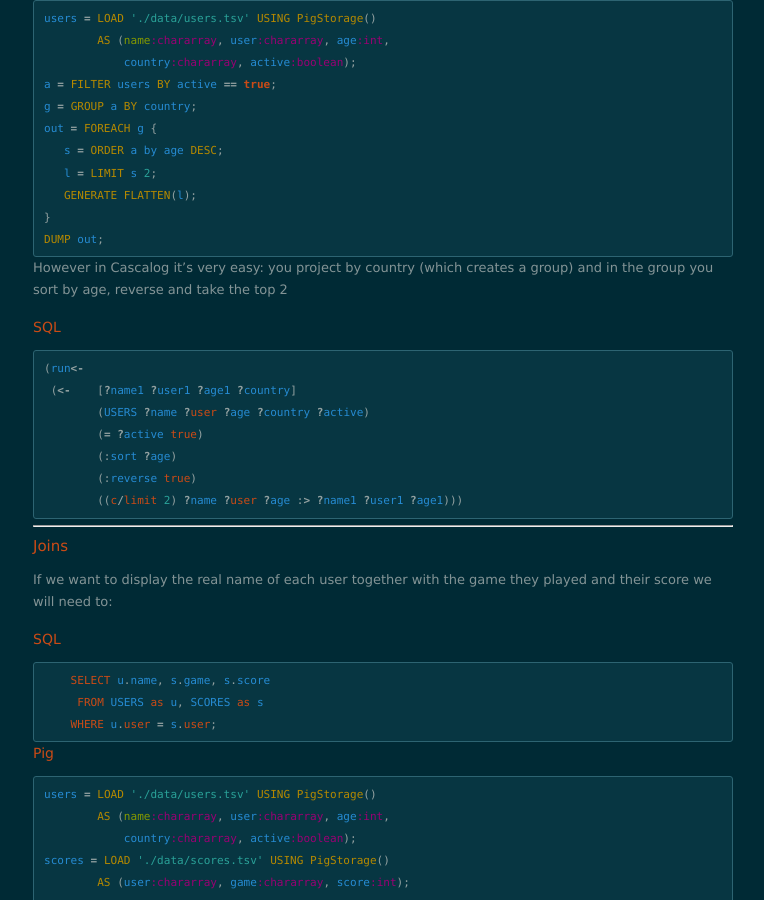
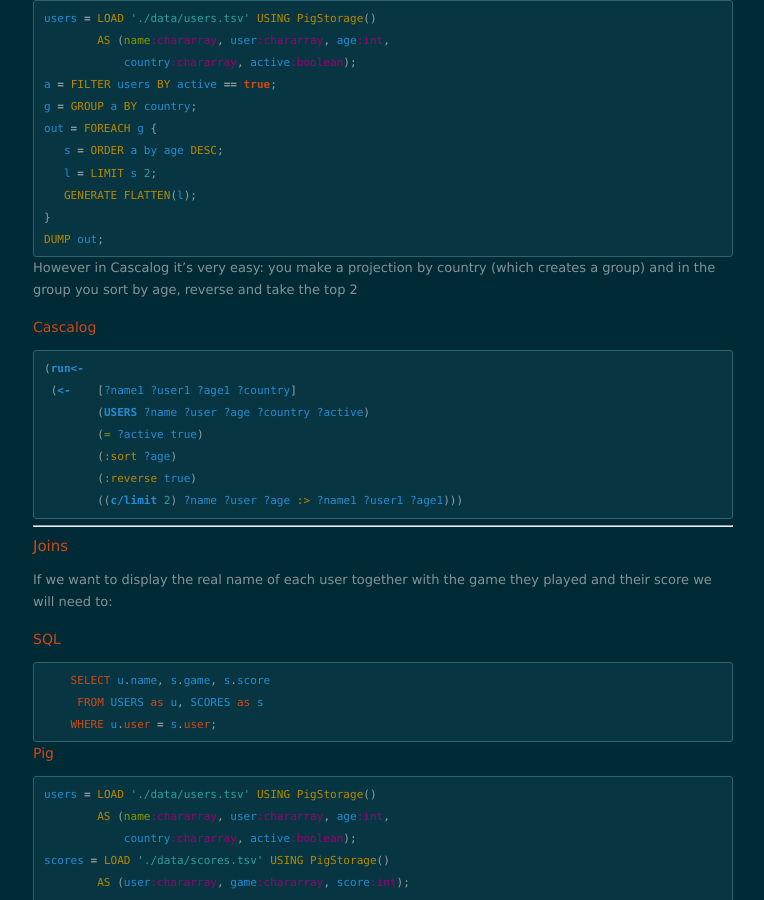
Before and after one commit to BrunoBonacci/brunobonacci.github.io, a Jekyll site: the page built from _posts/2014-06-01-cascalog-by-examples-part1.markdown, in a window 1280 px wide and 900 px high, scrolled down 10205 px. Shown: the whole window, without its empty margins (257-1021 px from the left). Built offline with Jekyll 4.4.1, drawn with Linux system fonts in a browser that asks for light colours; nearby versions of some CDN libraries; comment, search, counter and statistics services are not loaded; some of the changed text lies outside the part shown.

Commit message:
Fix wrong label

```diff
--- a/_posts/2014-06-01-cascalog-by-examples-part1.markdown
+++ b/_posts/2014-06-01-cascalog-by-examples-part1.markdown
@@ -559,12 +559,12 @@
 
 
 However in Cascalog it's very easy:
-you project by country (which creates a group)
+you make a projection by country (which creates a group)
 and in the group you sort by age, reverse
 and take the top 2
 
-### SQL
-{% highlight SQL %}
+### Cascalog
+{% highlight Clojure %}
 (run<-
  (<-    [?name1 ?user1 ?age1 ?country]
         (USERS ?name ?user ?age ?country ?active)
```
Also changed, not shown: other parts of _posts/2014-06-01-cascalog-by-examples-part1.markdown (+5 -0 lines).
